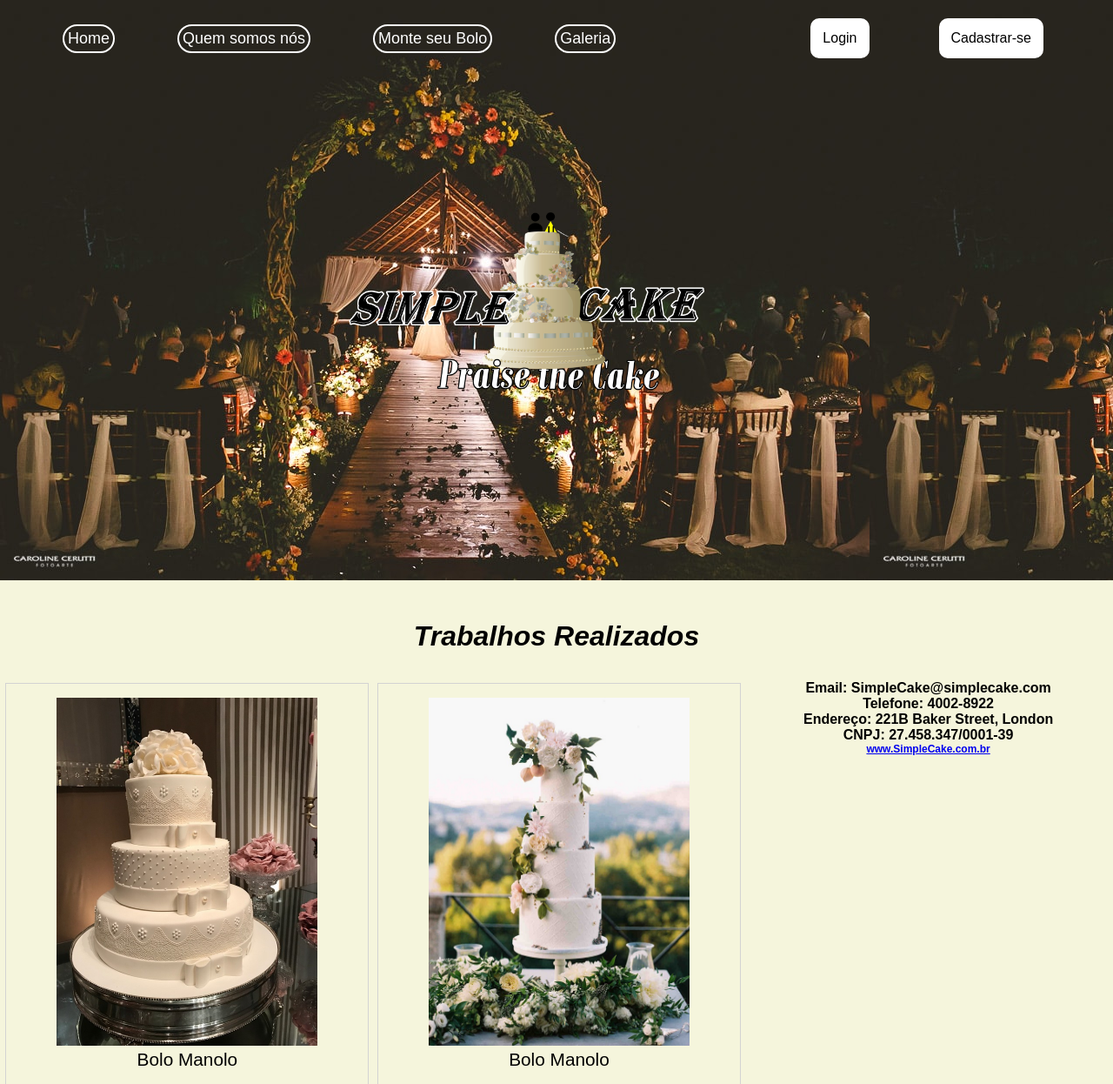
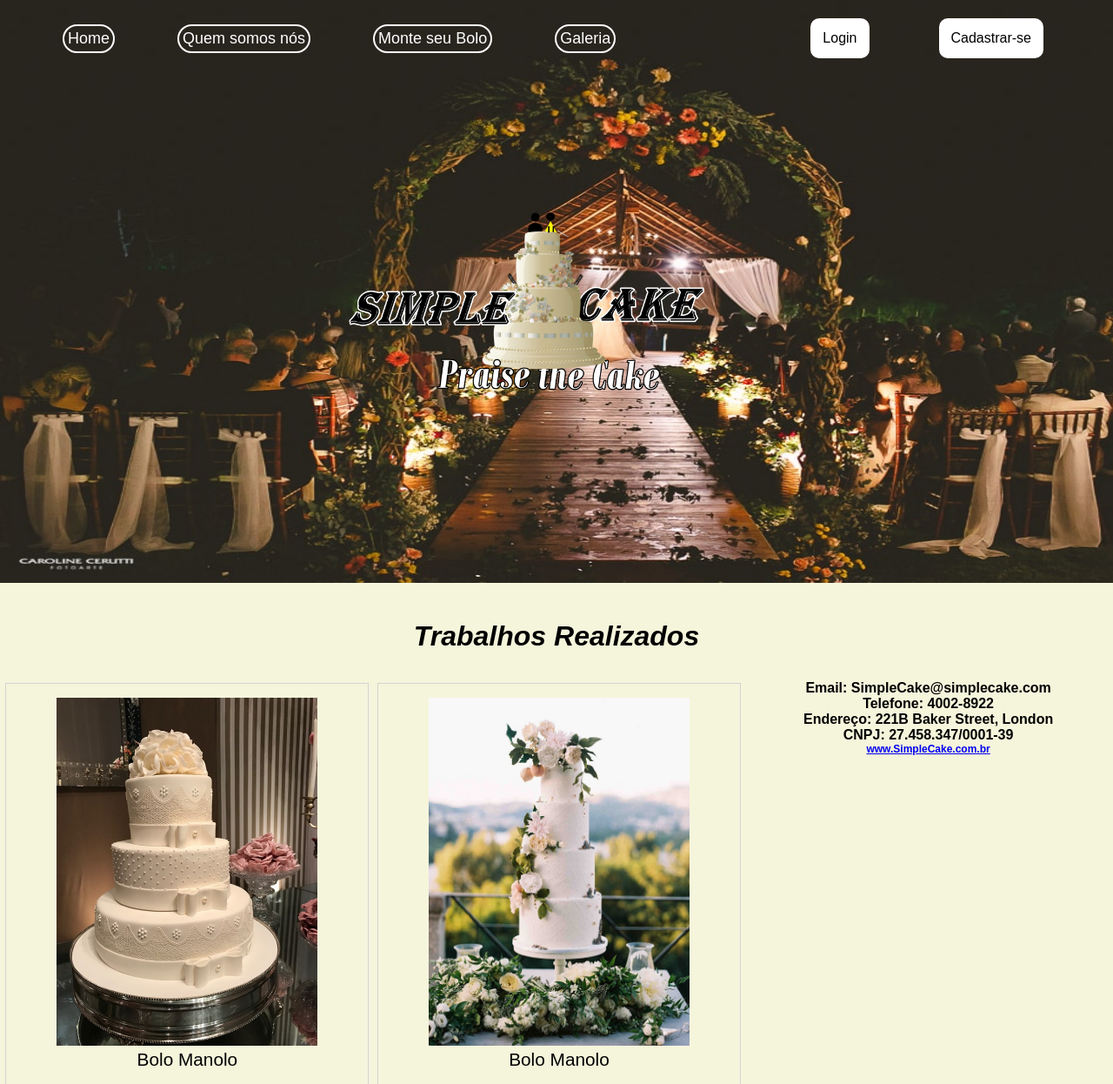
Before and after one commit to MarcosBrendonDePaula/Trabalho_GPS, a PHP site: page /teste.html in a window 1280 px wide. Shown: the top 1246 px of the page at 87% size. Run offline with PHP 8.4, Linux system fonts and the light colour scheme; some web fonts are replaced.

Commit message:
Update testestyle.css

```diff
--- a/Index/testestyle.css
+++ b/Index/testestyle.css
@@ -4,8 +4,9 @@
 body{
     font-family: 'Amaranth', sans-serif;
     background-image: url("imagens/fundo.jpg");
-    background-repeat: repeat-x;
+    background-repeat: no-repeat;
     background-color: beige;
+    background-size: 1400px 670px;
 }
 
 header div{
```
